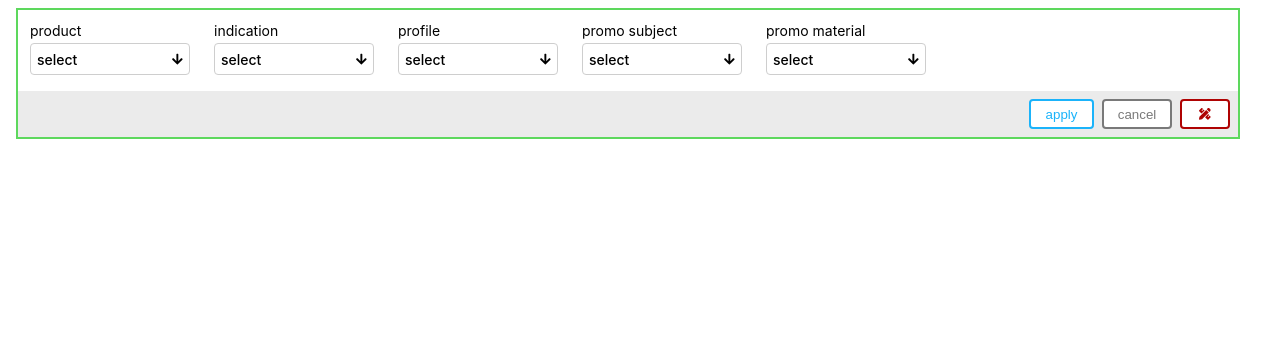
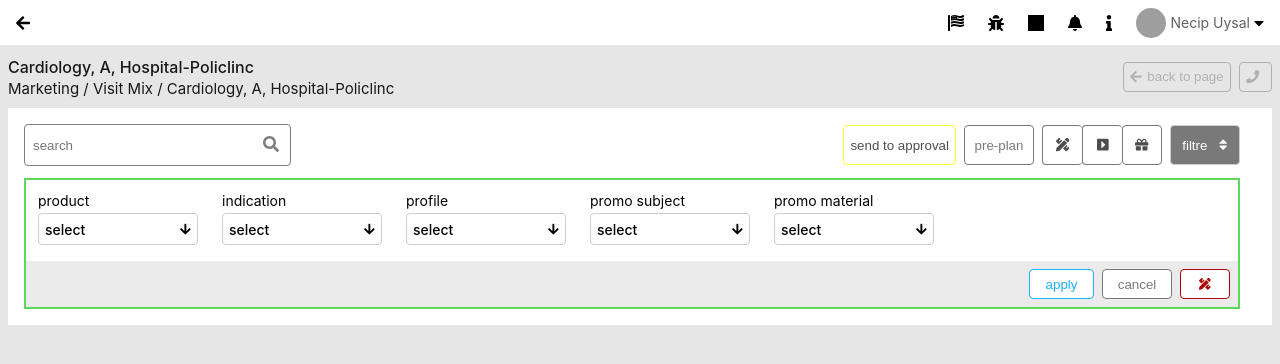
Before and after one commit to mefe-aydin/grandmedical-case, a React (Create React App) app: page / in a window 1280 px wide. Shown: the top 364 px of the page. Built offline with nearby package versions, Linux system fonts and the light colour scheme; grey boxes are pictures that could not be loaded.

Commit message:
header was completed and body started

```diff
--- a/src/commons/styles/home.module.css
+++ b/src/commons/styles/home.module.css
@@ -1,10 +1,104 @@
+h1,
+h2 {
+    margin: 0;
+    padding: 0;
+}
+
 .container {
     padding: 0 8px;
+    background-color: #e6e6e6;
+    height: 100vh;
+}
+
+.container h1 {
+    padding-top: 12px;
+    font-size: 16px;
+    color: rgb(24, 24, 24);
+    font-weight: 500;
+}
+
+.container h2 {
+    font-size: 15px;
+    color: rgb(24, 24, 24);
+    font-weight: 400;
+    margin: 2px 0 10px;
+}
+
+.titleContainer {
+    display: flex;
+    align-items: center;
+    justify-content: space-between;
+}
+
+.titleButtonContainer {
+    display: flex;
+}
+
+.titleButtonContainer button {
+    flex-direction: row-reverse;
+    border: 1px solid #b1b1b1;
+    background-color: #e6e6e6;
+    color: #b1b1b1;
+}
+
+.titleButtonContainer button svg {
+    margin-right: 6px;
+}
+
+.bodyContainer {
+    background-color: #fff;
+    padding: 16px;
+}
+
+.filterContainer {
+    display: flex;
+    align-items: center;
+    justify-content: space-between;
+    margin: 0 16px 12px 0;
+}
+
+.filterRightContainer {
+    display: flex;
+    align-items: center;
+}
+
+.filterRightContainer button {
+    height: 40px;
+}
+
+.filterRightContainer .approvalButton {
+    border: 1px solid rgb(255, 255, 55);
+    color: #4e4e4e;
+}
+
+.filterRightContainer .iconButton {
+    width: 40px;
+    border: 1px solid #797979;
+    border-right: none;
+    color: #4e4e4e;
+    margin-right: 0;
+}
+
+.filterRightContainer .lastIconButton {
+    border-right: 1px solid #797979;
+    color: #4e4e4e;
+    margin-right: 8px;
+}
+
+.filterRightContainer .filterButton {
+    border: 1px solid #cecece;
+    background-color: #797979;
+    color: #fff;
+    width: 70px;
+}
+
+.filterRightContainer .filterButton svg {
+    margin-left: 12px;
 }
 
 .formContainer {
     border: 2px solid rgb(93, 216, 93);
-    margin: 8px 32px 8px 8px;
+    margin-right: 16px;
 }
 
 .selectsContainer {
@@ -48,19 +142,19 @@
 }
 
 .buttonTypeOne {
-    border: 2px solid rgb(27, 179, 250);
+    border: 1px solid rgb(27, 179, 250);
     color: rgb(27, 179, 250);
     width: 65px;
 }
 
 .buttonTypeTwo {
-    border: 2px solid #797979;
+    border: 1px solid #797979;
     color: #797979;
     width: 70px;
 }
 
 .buttonTypeThree {
-    border: 2px solid rgb(175, 3, 3);
+    border: 1px solid rgb(175, 3, 3);
     color: rgb(175, 3, 3);
     width: 50px;
 }
--- a/src/components/app.tsx
+++ b/src/components/app.tsx
@@ -2,10 +2,12 @@ import { FC } from "react";
 import { Provider } from "react-redux";
 import { Home } from "../containers";
 import store from "../store";
+import { Header } from "./header";
 
 export const App: FC = () => {
   return (
     <Provider store={store}>
+      <Header />
       <Home />
     </Provider>
   );
--- a/src/components/button.tsx
+++ b/src/components/button.tsx
@@ -1,15 +1,17 @@
 import { FC, ReactElement } from "react";
 
-export const Button: FC<Props> = ({ label, onClick, className }) => {
+export const Button: FC<Props> = ({ label, onClick, className, children }) => {
   return (
     <button className={className} onClick={onClick}>
       {label}
+      {children}
     </button>
   );
 };
 
 interface Props {
   label: string | ReactElement;
-  onClick: () => void;
+  onClick?: () => void;
   className?: string;
+  children?: ReactElement;
 }
--- /dev/null
+++ b/src/components/header.module.css
@@ -0,0 +1,43 @@
+.container {
+    background-color: #fff;
+    display: flex;
+    align-items: center;
+    justify-content: space-between;
+    height: 45px;
+    padding: 0 16px;
+    -webkit-box-shadow: 0px 2px 2px -1px rgba(173, 173, 173, 0.55);
+    -moz-box-shadow: 0px 2px 2px -1px rgba(173, 173, 173, 0.55);
+    box-shadow: 0px 2px 2px -1px rgba(173, 173, 173, 0.55);
+}
+
+.rightContainer {
+    display: flex;
+    align-items: center;
+    justify-content: center;
+}
+
+.rightContainer svg {
+    margin-right: 24px;
+}
+
+.userContainer {
+    display: flex;
+    align-items: center;
+    justify-content: center;
+}
+
+.userContainer img {
+    width: 30px;
+    height: 30px;
+    border-radius: 15px;
+}
+
+.userContainer span {
+    font-size: 14px;
+    color: #616161;
+    margin: 0 4px;
+}
+
+.userContainer svg {
+    margin-right: 0;
+}
--- /dev/null
+++ b/src/components/header.tsx
@@ -0,0 +1,35 @@
+import { FontAwesomeIcon } from "@fortawesome/react-fontawesome";
+import { FC } from "react";
+import {
+  faFlagUsa,
+  faArrowLeft,
+  faBug,
+  faSquareFull,
+  faBell,
+  faInfo,
+  faCaretDown,
+} from "@fortawesome/free-solid-svg-icons";
+import styles from "./header.module.css";
+
+export const Header: FC = () => {
+  return (
+    <header className={styles.container}>
+      <FontAwesomeIcon icon={faArrowLeft} size="1x" />
+      <div className={styles.rightContainer}>
+        <FontAwesomeIcon icon={faFlagUsa} size="1x" />
+        <FontAwesomeIcon icon={faBug} size="1x" />
+        <FontAwesomeIcon icon={faSquareFull} size="1x" />
+        <FontAwesomeIcon icon={faBell} size="1x" />
+        <FontAwesomeIcon icon={faInfo} size="1x" />
+        <div className={styles.userContainer}>
+          <img
+            alt="avatar"
+            src="https://cdn-icons-png.flaticon.com/512/147/147144.png"
+          />
+          <span>Necip Uysal</span>
+          <FontAwesomeIcon icon={faCaretDown} size="1x" />
+        </div>
+      </div>
+    </header>
+  );
+};
--- a/src/components/index.ts
+++ b/src/components/index.ts
@@ -1,3 +1,4 @@
 export * from "./app";
 export * from "./select";
 export * from "./button";
+export * from "./input";
--- /dev/null
+++ b/src/components/input.module.css
@@ -0,0 +1,17 @@
+.container {
+    position: relative;
+}
+
+.container input {
+    border: 1px solid #7e7e7e;
+    border-radius: 4px;
+    height: 40px;
+    padding: 0 32px 0 8px;
+    width: 225px;
+}
+
+.container svg {
+    position: absolute;
+    right: 12px;
+    top: 12px;
+}
--- /dev/null
+++ b/src/components/input.tsx
@@ -0,0 +1,16 @@
+import { FC, ReactElement } from "react";
+import styles from "./input.module.css";
+
+export const Input: FC<Props> = ({ placeholder, icon }) => {
+  return (
+    <div className={styles.container}>
+      <input type="text" placeholder={placeholder} />
+      {icon}
+    </div>
+  );
+};
+
+interface Props {
+  placeholder: string;
+  icon: ReactElement;
+}
--- a/src/containers/home.tsx
+++ b/src/containers/home.tsx
@@ -1,11 +1,19 @@
 import { FC, useState } from "react";
 import { useDispatch, useSelector } from "react-redux";
 import { IReduxStore } from "../commons/interfaces/IReduxStore";
-import { Button, Select } from "../components";
+import { Button, Input, Select } from "../components";
+import { FontAwesomeIcon } from "@fortawesome/react-fontawesome";
+import {
+  faPencilRuler,
+  faCaretSquareRight,
+  faGift,
+  faSort,
+  faSearch,
+  faArrowLeft,
+  faPhone,
+} from "@fortawesome/free-solid-svg-icons";
+import { SELECTED_OPTION_CLEAR } from "../store/actions/actionTypes";
 import styles from "../commons/styles/home.module.css";
-import { FontAwesomeIcon } from "@fortawesome/react-fontawesome";
-import { faPencilRuler } from "@fortawesome/free-solid-svg-icons";
-import { SELECTED_OPTION_CLEAR } from "../store/actions/actionTypes";
 
 export const Home: FC = () => {
   const [showSelectState, setShowSelectState] = useState(false);
@@ -14,6 +22,56 @@ export const Home: FC = () => {
 
   return (
     <div className={styles.container}>
+      <div className={styles.titleContainer}>
+        <div>
+          <h1>Cardiology, A, Hospital-Policlinc</h1>
+          <h2>Marketing / Visit Mix / Cardiology, A, Hospital-Policlinc</h2>
+        </div>
+        <div className={styles.titleButtonContainer}>
+          <Button label="back to page" className={`${styles.button}`}>
+            <FontAwesomeIcon icon={faArrowLeft} color="#b1b1b1" />
+          </Button>
+          <Button
+            label={<FontAwesomeIcon icon={faPhone} color="#b1b1b1" />}
+            className={`${styles.button}`}
+          />
+        </div>
+      </div>
+      <div className={styles.bodyContainer}>
+        <div className={styles.filterContainer}>
+          <Input
+            placeholder="search"
+            icon={<FontAwesomeIcon icon={faSearch} color="#7e7e7e" />}
+          />
+          <div className={styles.filterRightContainer}>
+            <Button
+              label="send to approval"
+              className={`${styles.button} ${styles.approvalButton}`}
+            />
+            <Button
+              label="pre-plan"
+              className={`${styles.button} ${styles.buttonTypeTwo}`}
+            />
+            <Button
+              label={<FontAwesomeIcon icon={faPencilRuler} />}
+              className={`${styles.button} ${styles.iconButton}`}
+            />
+            <Button
+              label={<FontAwesomeIcon icon={faCaretSquareRight} />}
+              className={`${styles.button} ${styles.iconButton}`}
+            />
+            <Button
+              label={<FontAwesomeIcon icon={faGift} />}
+              className={`${styles.button} ${styles.iconButton} ${styles.lastIconButton}`}
+            />
+            <Button
+              label="filtre"
+              className={`${styles.button} ${styles.filterButton}`}
+            >
+              <FontAwesomeIcon icon={faSort} />
+            </Button>
+          </div>
+        </div>
         <div className={styles.formContainer}>
           <div className={styles.selectsContainer}>
             {selectsState?.map((select, index) => (
@@ -61,5 +119,6 @@ export const Home: FC = () => {
           </div>
         </div>
       </div>
+    </div>
   );
 };
--- a/src/index.css
+++ b/src/index.css
@@ -1,13 +1,15 @@
+html {
+    box-sizing: border-box;
+}
+
 body {
-  margin: 0;
-  font-family: -apple-system, BlinkMacSystemFont, 'Segoe UI', 'Roboto', 'Oxygen',
-    'Ubuntu', 'Cantarell', 'Fira Sans', 'Droid Sans', 'Helvetica Neue',
-    sans-serif;
-  -webkit-font-smoothing: antialiased;
-  -moz-osx-font-smoothing: grayscale;
+    margin: 0;
+    font-family: -apple-system, BlinkMacSystemFont, 'Segoe UI', 'Roboto', 'Oxygen', 'Ubuntu', 'Cantarell', 'Fira Sans', 'Droid Sans', 'Helvetica Neue', sans-serif;
+    -webkit-font-smoothing: antialiased;
+    -moz-osx-font-smoothing: grayscale;
+    box-sizing: border-box;
 }
 
 code {
-  font-family: source-code-pro, Menlo, Monaco, Consolas, 'Courier New',
-    monospace;
+    font-family: source-code-pro, Menlo, Monaco, Consolas, 'Courier New', monospace;
 }
```
Lines whose indentation alone changed are shown as unchanged.
